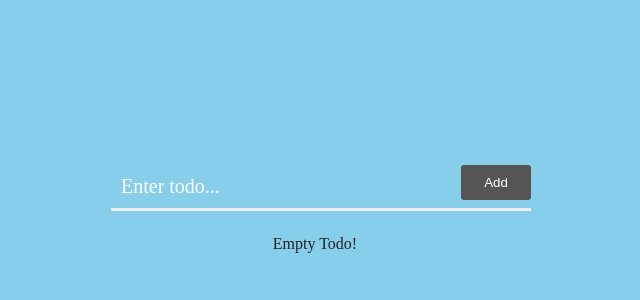
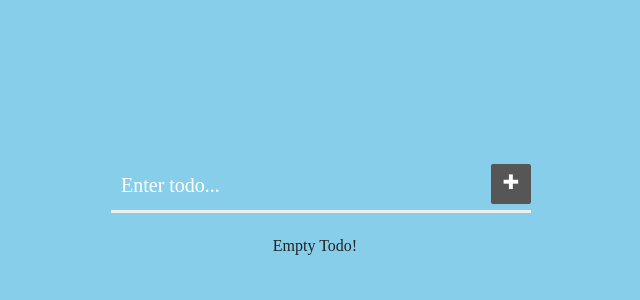
Before and after one commit to mrezah1/react-todo, a React (Create React App) app: page / in a window 1280 px wide. Shown: the top 300 px of the page, without its empty margins (319-959 px from the left). Built offline with nearby package versions, Linux system fonts and the light colour scheme.

Commit message:
adding {is done} feature

```diff
--- a/src/component/FormAdd/FromAdd.css
+++ b/src/component/FormAdd/FromAdd.css
@@ -1,28 +1,34 @@
-#formTodo{
+#formTodo {
   width: 100%;
   display: flex;
   justify-content: space-between;
   border-bottom: 3px solid #eee;
+  padding-bottom:3px;
 }
-#formTodo input{
+#formTodo input {
   outline: none;
   border-radius: 3px;
   border: none;
-    padding:10px;
+  padding: 10px;
   font-family: inherit;
   font-size: 20px;
   background-color: transparent;
 }
-#formTodo input::placeholder{
+#formTodo input::placeholder {
   color: #fff;
 }
-#formTodo button{
-    width: 70px;
-    height: 35px;
-    color:#fff;
-    background-color: #555;
+#formTodo button {
+  width: 40px;
+  height: 40px;
+  padding-bottom: 3px;
+  color: #fff;
+  background-color: #565656;
+  border-radius: 2px;
   border: none;
   outline: none;
-    border-radius: 3px;
+  display: flex;
+  align-items: center;
+  justify-content: center;
+  font-size: 20px;
   cursor: pointer;
 }
--- a/src/component/FormAdd/FromAdd.js
+++ b/src/component/FormAdd/FromAdd.js
@@ -7,7 +7,7 @@ const FromAdd = (props) => (
             onChange={props.change}
             type="text"
             placeholder="Enter todo..." />
-        <button type="submit">Add</button>
+        <button type="submit">✚</button>
     </form>
 )
 
--- a/src/component/Main.js
+++ b/src/component/Main.js
@@ -4,46 +4,54 @@ import Todo from './Todo/Todo'
 import './Main.css'
 
 const Main = (props) => {
-    const [todoSt, setTodo] = useState({
-        todos: [],
-        inputVal: ''
-    })
+    const [todos, setTodo] = useState([]);
+    const [inputVal, setInputVal] = useState('');
+
+    const changeValHandler = (event) => {
+        setInputVal(event.target.value)
+    }
     const addTodo = (e) => {
         e.preventDefault()
-        if (todoSt.inputVal.trim() !== '') {
-            const newState = { ...todoSt };
-            newState.todos.push(todoSt.inputVal);
-            newState.inputVal = "";
-            setTodo({ ...todoSt, ...newState });
+        if (inputVal.trim() !== '') {
+            const newState = [...todos];
+            newState.push({
+                title: inputVal,
+                isDone: false
+            });
+            setTodo(newState);
+            setInputVal('');
         }
     }
     const removeTodo = (id) => {
-        const newState = [...todoSt.todos];
+        const newState = [...todos];
         newState.splice(id, 1);
-        setTodo({ ...todoSt, todos: newState })
+        setTodo(newState);
     }
-    const changeValHandler = (event) => {
-        // this.setState({ inputVal: event.target.value })
-        setTodo({ ...todoSt, inputVal: event.target.value })
+    const doneTodoHandler = (id) => {
+        const newState = [...todos];
+        newState[id].isDone = !newState[id].isDone;
+        setTodo(newState);
     }
-
     return (
         <section className="main">
             <div className="wrapper-form">
                 <FromAdd
                     addTodo={addTodo}
-                    input={todoSt.inputVal}
+                    input={inputVal}
                     change={changeValHandler}
                 />
             </div>
             <ul className="wrapper-todo">
-                {todoSt.todos.length > 0 ?
-                    todoSt.todos.map((item, index) => (
-                        <Todo title={item}
+                {todos.length > 0 ?
+                    todos.map((item, index) => (
+                        <Todo
                             key={index}
-                            removeTodo={() => removeTodo(index)}
+                            title={item.title}
+                            isDone={item.isDone}
+                            remove={() => removeTodo(index)}
+                            done={() => doneTodoHandler(index)}
                         />))
-                    : <p style={{ textAlign: 'center' }}>Empty Todo!</p>}
+                    : <li style={{ textAlign: 'center' }}>Empty Todo!</li>}
             </ul>
         </section>
     )
--- a/src/component/Todo/Todo.css
+++ b/src/component/Todo/Todo.css
@@ -1,26 +1,45 @@
-.todo{
-    margin-top: .8rem;
+.todo {
+  margin-top: 0.8rem;
   background-color: #fff;
   border-radius: 5px;
-    padding: 15px 20px;
-    transform: scaleX(.95);
-    transition: .3s all;
+  padding: 10.5px 20px;
+  transform: scaleX(0.95);
+  transition: 0.3s all;
+  display: flex;
+  justify-content: space-between;
+  align-items: center;
 }
-.todo:hover{
+.todo:hover {
   transform: scaleX(1);
 }
-.todo:hover button{
-transform: scale(1.2);
+.todo div {
+  display: flex;
+  justify-content: space-between;
+  align-items: center;
+  opacity: 0;
+  transition: 0.3s all ease;
 }
-.todo button{
-    color: red;
-    float: right;
-    font-size: 20px;
+.todo:hover div {
+  opacity: 1;
+}
+.todo button {
+  font-size: 27px;
   font-weight: bold;
   background-color: transparent;
   border: none;
   outline: none;
-    transform: scale(0);
-    transition: .3s all ease;
   cursor: pointer;
+  display: flex;
+  width: 25px;
+  height: 25px;
+  justify-content: center;
 }
+.todo button:first-child {
+  color: #eb3528;
+  align-items: flex-end;
+  margin: 5px 6px 0 0;
+}
+.todo button:last-child {
+  color: #17a860;
+  align-items: flex-end;
+}
--- a/src/component/Todo/Todo.js
+++ b/src/component/Todo/Todo.js
@@ -2,8 +2,13 @@ import './Todo.css'
 
 const Todo = (props) => (
     <li className="todo">
-        {props.title}
-        <button onClick={props.removeTodo}>×</button>
+        {props.isDone ?
+            <s>{props.title}</s> :<span>{props.title}</span>
+        }
+        <div>
+            <button onClick={props.remove}>×</button>
+            <button onClick={props.done}>✓</button>
+        </div>
     </li>
 )
 export default Todo
```
Also changed, not shown: 1 other file (tests, documents, lock files or other folders). Lines whose indentation alone changed are shown as unchanged.
